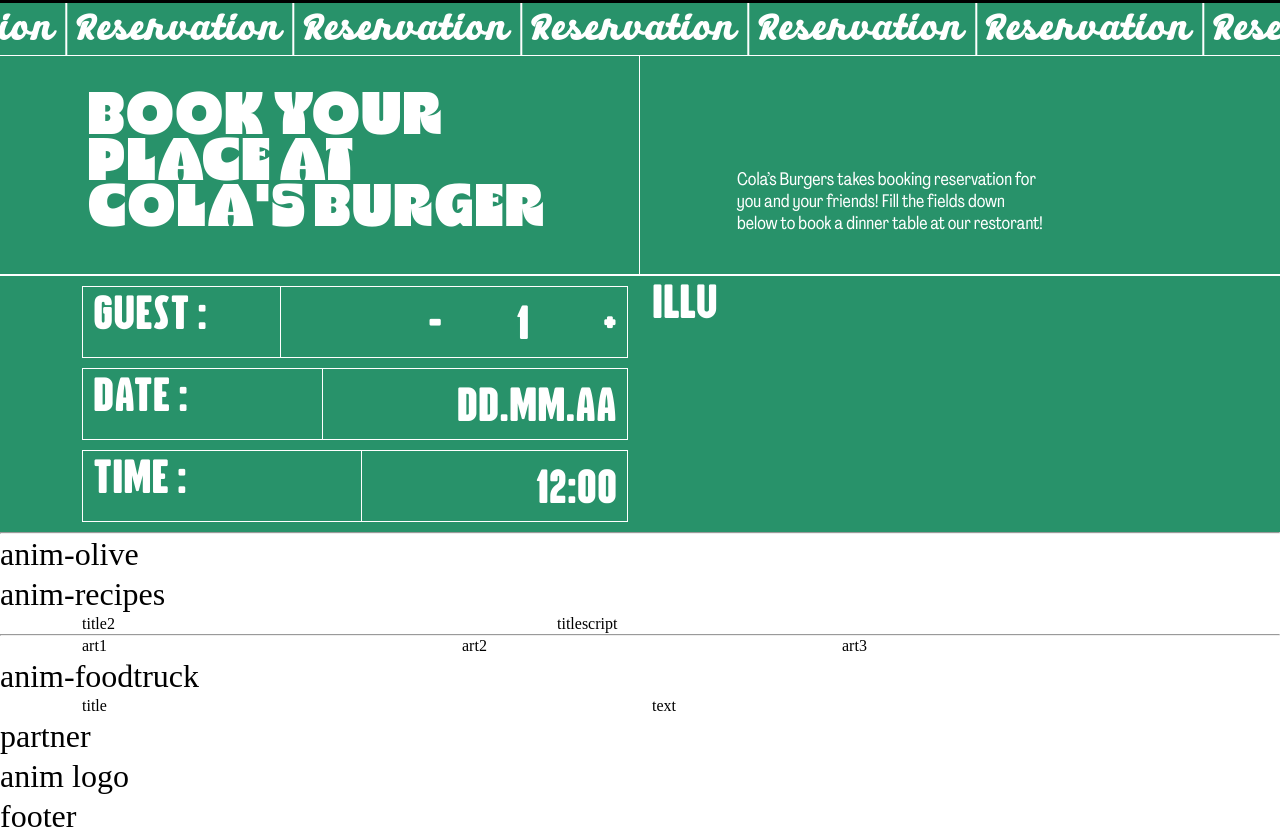
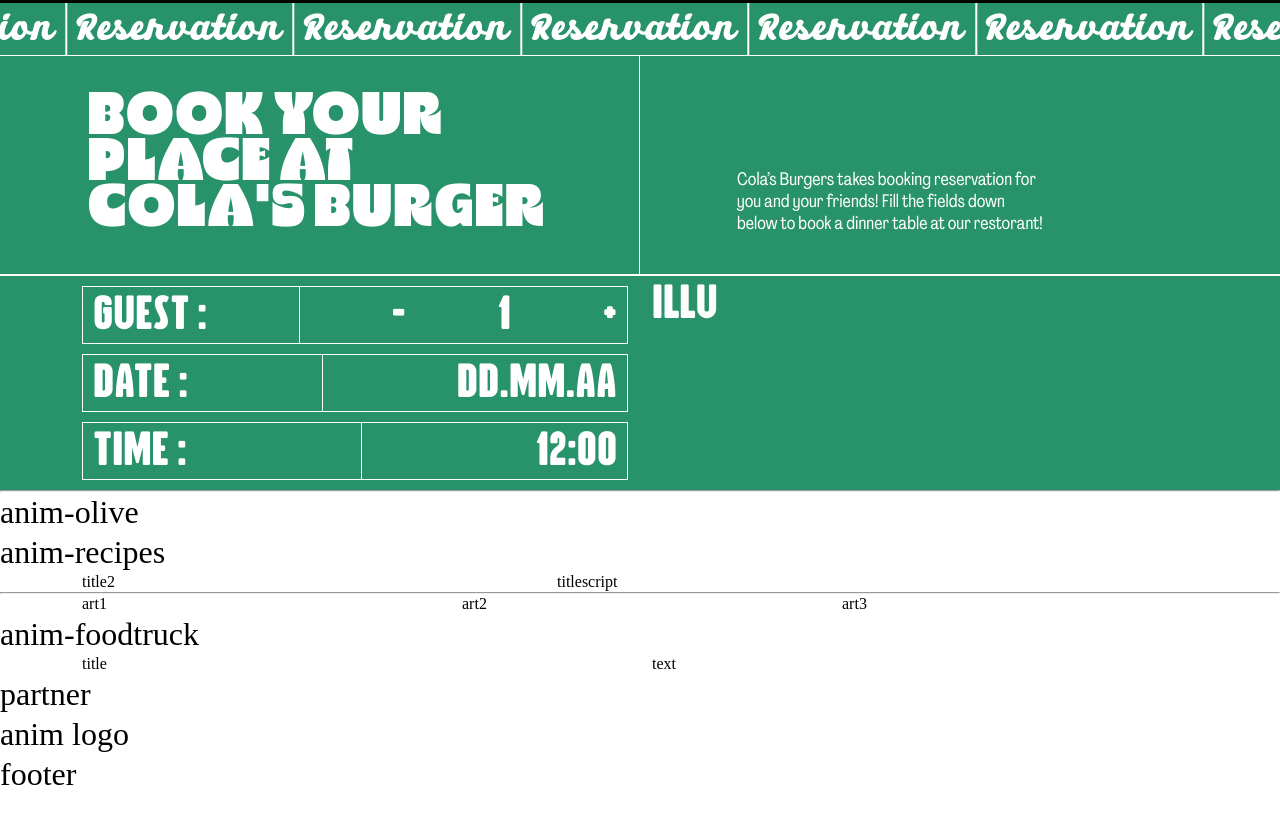
Before and after one commit to thomasrouiller/colasburger, a website built with Parcel: page src/index.html in a window 1280 px wide. Shown: the part 1413-2249 px from the top of the page. After the commit the page ends 2207 px from the top, so only its background shows below. Built offline with nearby package versions, Linux system fonts and the light colour scheme.

Commit message:
ok bonne soirée

```diff
--- a/src/index.html
+++ b/src/index.html
@@ -208,20 +208,25 @@
         <div class="row">
           <div class="col-sm-12 col-lg-6">
             <div class="reservation-container">
-              <div class="guest-container reservation-border">
+              <div
+                class="reservation-container-style guest-container reservation-border"
+              >
                 <span class="">guest :</span>
                 <div class="reservation-separation-line"></div>
-                <div class=""></div>
                 <span class="reservation-table">-</span>
                 <span class="reservation-table">1</span>
                 <span class="reservation-table">+</span>
               </div>
-              <div class="date-container reservation-border">
+              <div
+                class="reservation-container-style date-container reservation-border"
+              >
                 <span class="">date :</span>
                 <div class="reservation-separation-line"></div>
                 <span class="reservation-table">dd.mm.aa</span>
               </div>
-              <div class="time-container reservation-border">
+              <div
+                class="reservation-container-style time-container reservation-border"
+              >
                 <span class="">time :</span>
                 <div class="reservation-separation-line"></div>
                 <span class="reservation-table">12:00</span>
--- a/src/scss/main.scss
+++ b/src/scss/main.scss
@@ -480,6 +480,10 @@
 
 //reservation module
 
+.reservation-container-style {
+  height: 58px;
+}
+
 .reservation-container {
   font-family: "hubregular";
   font-size: 48px;
@@ -514,8 +518,9 @@
   border-right: var(--white) solid 1.5px;
 }
 
-.reservation-table {
-  padding-top: 10px;
+.reservation-separation-line {
+  position: relative;
+  height: 56px;
 }
 
 //burger test
@@ -535,6 +540,7 @@
   font-size: 47px;
   color: var(--white);
   letter-spacing: 0;
+  opacity: 0;
 }
 
 .burger-link {
@@ -543,7 +549,7 @@
 }
 
 .burger-open.is-open {
-  opacity: 0;
+  opacity: 1;
 }
 
 .menu {
```
